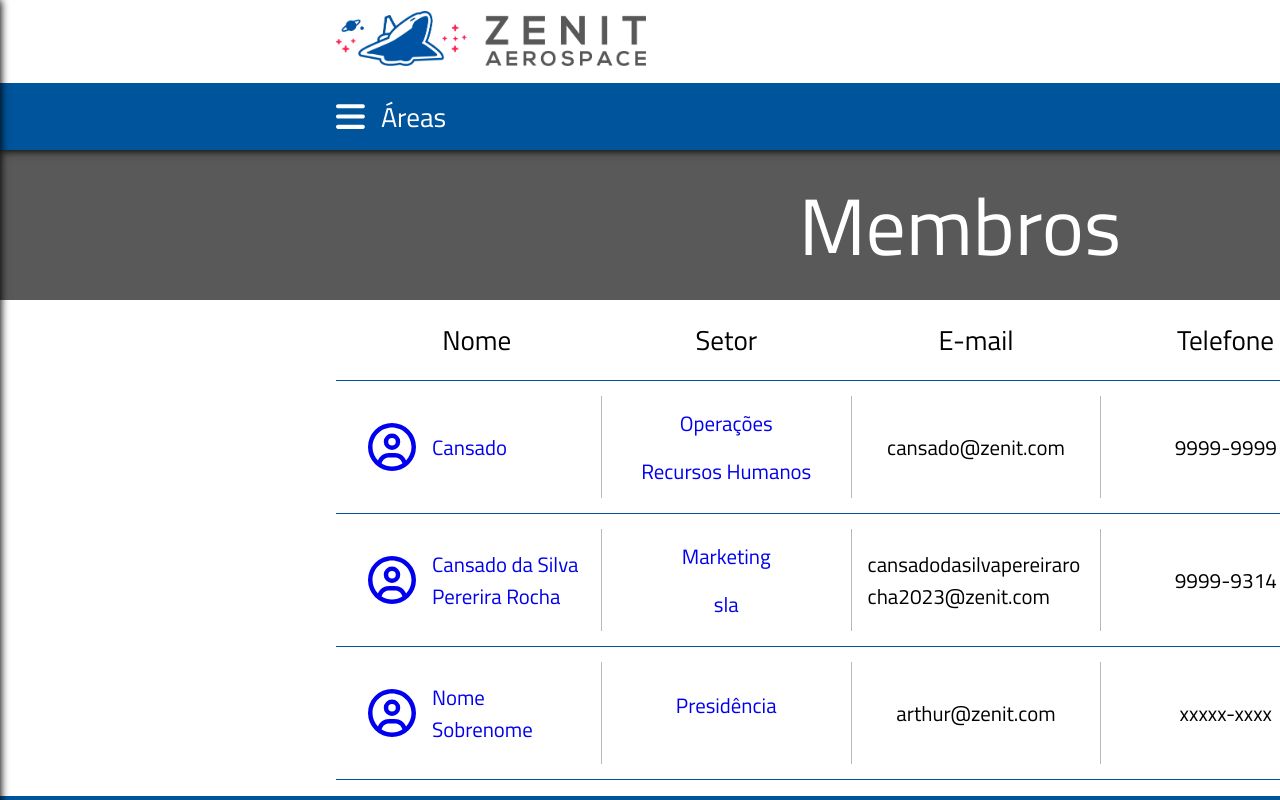
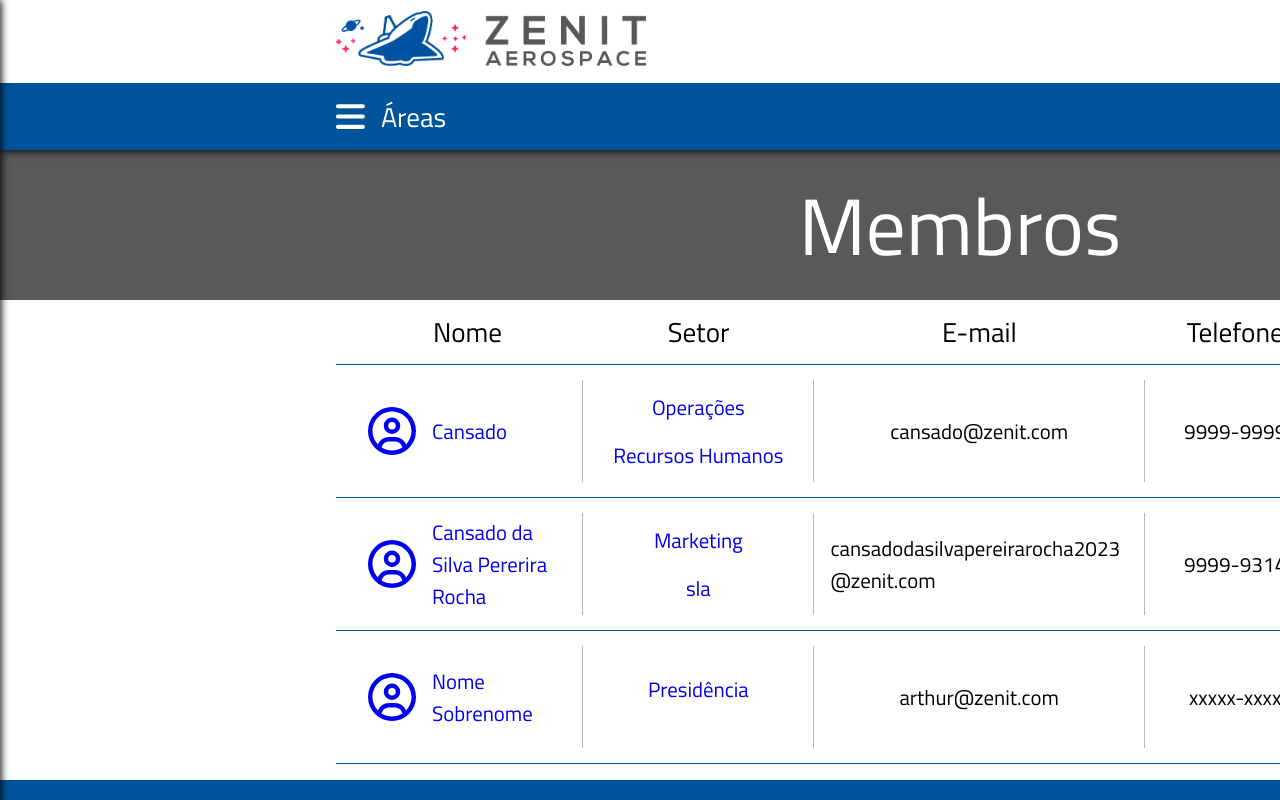
Before and after one commit to mdsreq-fga-unb/2022.2-AeroWiki, a React (Create React App) app in the folder aerowiki/front/: page /membros in a window 1280 px wide. Shown: the top 800 px of the page. Built offline with nearby package versions, Linux system fonts and the light colour scheme.

Commit message:
Atualização tela de membros + Popup de cadastro de membros

```diff
--- a/aerowiki/front/package.json
+++ b/aerowiki/front/package.json
@@ -13,6 +13,7 @@
     "create-react-class": "^15.7.0",
     "react": "^18.2.0",
     "react-dom": "^18.2.0",
+    "react-fontawesome": "^1.7.1",
     "react-router-dom": "^6.6.0",
     "react-scripts": "5.0.1",
     "web-vitals": "^2.1.4"
--- a/aerowiki/front/src/components/Header/Header.css
+++ b/aerowiki/front/src/components/Header/Header.css
@@ -8,7 +8,7 @@
 header{
     box-shadow: 0px 1px 8px;
     position: fixed;
-    z-index: 1000;
+    z-index: 10;
 }
 
 main{
--- a/aerowiki/front/src/components/MembersTable/MembersData.js
+++ b/aerowiki/front/src/components/MembersTable/MembersData.js
@@ -12,7 +12,7 @@
         subarea_path: '/operacoes/rh',
         icon: <FontAwesomeIcon icon={faIcons.faUserCircle} />,
         email: 'cansado@zenit.com',
-        role: 'membro',
+        role: 'Membro',
         telephone: '9999-9999'
     },
     {
--- a/aerowiki/front/src/components/MembersTable/MembersTable.css
+++ b/aerowiki/front/src/components/MembersTable/MembersTable.css
@@ -9,21 +9,28 @@
     width: 100%;
 }
 
-#columns-tags{
+#mtable-labels, #mtable-member, #member-info{
     display: flex;
     flex-direction: row;
-    justify-content: space-between;
     align-items: center;
-    height: 3rem;
-    width: 100%;
+    height: 2rem;
+    width: unset;
     padding: 1rem;
     border-bottom: solid 1px var(--zlight-blue);
 }
-#columns-tags > *{
+
+#labels{
+    height: 100%;
+    width: 95%;
+    display: flex;
+    align-items: center;
+}
+#labels > *{
     font-size: 1.7rem;
     display: flex;
-    width: 100%;
     justify-content: center;
+    align-items: center;
+    padding: 1rem;
 }
 
 #members-list{
@@ -32,19 +39,17 @@
     flex-direction: column;
 }
 
-#member-info{
-    border-bottom: solid 1px var(--zlight-blue);
-    display: flex;
-    flex-direction: row;
-    justify-content: space-between;
-    align-items: center;
+#mtable-member{
     height: 100px;
-    width: 100%;
-    padding: 1rem;
 }
 
+#member-info{
+    border: none;
+    height: 100%;
+    width: 95%;
+    padding: 0;
+}
 #member-info > *{
-    width: 100%;
     height: 70%;
     display: flex;
     justify-content: center;
@@ -81,3 +86,32 @@
     align-items: center;
     text-decoration: none;
 }
+
+#edit-member{
+    width: 5%;
+    display: flex;
+    justify-content: center;
+    align-items: center;
+    font-size: 1.7rem;
+}
+
+
+
+
+
+
+#member-name, #name-label{
+    width: 20%;
+}
+#member-sector, #sector-label{
+    width: 20%;
+}
+#member-email, #email-label{
+    width: 30%;
+}
+#member-telephone, #telephone-label{
+    width: 15%;
+}
+#member-role, #role-label{
+    width: 15%;
+}
--- a/aerowiki/front/src/components/MembersTable/MembersTable.js
+++ b/aerowiki/front/src/components/MembersTable/MembersTable.js
@@ -9,16 +9,20 @@
   return (
     <>
     <div id='members-table'>
-        <div id='columns-tags'>
-            <span>Nome</span>
-            <span>Setor</span>
-            <span>E-mail</span>
-            <span>Telefone</span>
-            <span>Cargo</span>
+        <div id='mtable-labels'>
+            <div id='labels'>
+                <span id='name-label'>Nome</span>
+                <span id='sector-label'>Setor</span>
+                <span id='email-label'>E-mail</span>
+                <span id='telephone-label'>Telefone</span>
+                <span id='role-label'>Cargo</span>
             </div>
-        <div id='members-list'>
+          </div>
+        <div id='mtable-members'>
             {MembersData.map((item, index) => {
                 return(
+                    <>
+                    <div id='mtable-member'>
                         <div id='member-info' key={index}>
                             <Link to={item.path} id='member-name'>
                                 {item.icon}
@@ -28,10 +32,17 @@
                                 <Link to={item.area_path}>{item.area}</Link>
                                 <Link to={item.subarea_path}>{item.subarea}</Link>
                             </div>
-                        <span>{item.email}</span>
-                        <span>{item.telephone}</span>
-                        <span>{item.role}</span>
+                            <span id='member-email'>{item.email}</span>
+                            <span id='member-telephone'>{item.telephone}</span>
+                            <span id='member-role'>{item.role}</span>
                         </div>
+
+                        <div id='edit-member'>
+                            <Link to='#'><FontAwesomeIcon icon={faIcons.faPen} /></Link>
+                        </div>
+                    </div>
+
+                    </>
                 )
             })}
         </div>
--- /dev/null
+++ b/aerowiki/front/src/components/NewUserForm/NewUserForm.css
@@ -0,0 +1,35 @@
+:root{
+    --zlight-blue: #00549B;
+    --zdark-blue: #082B61;
+    --zred: #DD284F;
+    --zgrey: #595959;
+}
+
+#form{
+    display: none;
+}
+#form-active{
+    position: fixed;
+    top: 0;
+    left: 0;
+    height: 100vh;
+    width: 1920px;
+    background-color: rgba(128, 128, 128, 0.7);
+    z-index: 11;
+    display: flex;
+    align-items: center;
+    justify-content: center;
+}
+
+#new-user-form{
+    height: fit-content;
+    width: fit-content;
+    background-color: white;
+    padding: 1rem;
+}
+
+#new-user-form form{
+    display: flex;
+    flex-direction: column;
+    gap: 1rem;
+}
--- /dev/null
+++ b/aerowiki/front/src/components/NewUserForm/NewUserForm.js
@@ -0,0 +1,37 @@
+import './NewUserForm.css'
+import React from 'react'
+import { useState } from 'react'
+import { Link } from 'react-router-dom'
+import { FontAwesomeIcon } from '@fortawesome/react-fontawesome'
+import * as faIcons from '@fortawesome/free-solid-svg-icons'
+
+function NewUserForm() {
+    const [newuserForm, setForm] = useState(true)
+    const showForm = () => setForm(!newuserForm)
+
+    return (
+      <>
+      <div id='area'>
+        <Link to='#' id='button' onClick={showForm}>
+          <FontAwesomeIcon icon={faIcons.faPlus} />
+          <span>Novo membro</span>
+        </Link>
+      </div>
+
+      <div id={newuserForm ? 'form' : 'form-active'}>
+        <div id='new-user-form'>
+          <form>
+            <input type='text'></input>
+            <input type='text'></input>
+            <input type='text'></input>
+            <input type='text'></input>
+            <input type='text'></input>
+          </form>
+        </div>
+      </div>
+      </>
+
+  )
+}
+
+export default NewUserForm
--- a/aerowiki/front/src/pages/Membros/Membros.css
+++ b/aerowiki/front/src/pages/Membros/Membros.css
@@ -11,12 +11,29 @@
     justify-content: center;
     background-color: var(--zgrey);
     height: 150px;
+    position: relative;
 }
 #main-title span{
     color: white;
     font-size: 5rem;
 }
 
+#main-title #area{
+    position: absolute;
+    right: calc(320px + 1rem);
+    height: unset;
+    width: unset;
+}
+#main-title #button{
+    gap: 1rem;
+    padding: 1rem;
+}
+#main-title #button span,
+#main-title #button svg{
+    width: unset;
+    font-size: 1.7rem;
+}
+
 #member-table-container #pad-box{
     padding-bottom: 1rem;
 }
--- a/aerowiki/front/src/pages/Membros/Membros.js
+++ b/aerowiki/front/src/pages/Membros/Membros.js
@@ -2,16 +2,21 @@
 import Header from '../../components/Header/Header'
 import Footer from '../../components/Footer/Footer'
 import MembersTable from '../../components/MembersTable/MembersTable'
+import NewUserForm from '../../components/NewUserForm/NewUserForm'
 
 function Membros() {
   return (
     <div id='app'>
       <header>
-         <Header></Header>
+          <Header></Header>
       </header>
 
       <div id='web-body'>
-        <div id='main-title'><span>Membros</span></div>
+        <div id='main-title'>
+          <span>Membros</span>
+          <NewUserForm></NewUserForm>
+
+        </div>
         <div id='member-table-container'>
             <main>
                 <div id='pad-box'>
```
Also changed, not shown: 1 other file (tests, documents, lock files or other folders). Lines whose indentation alone changed are shown as unchanged.
